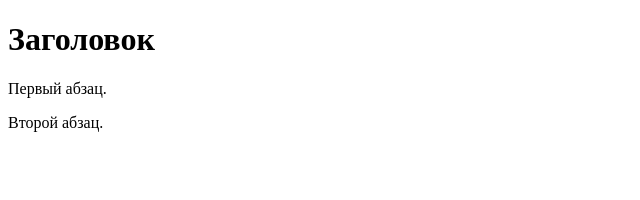
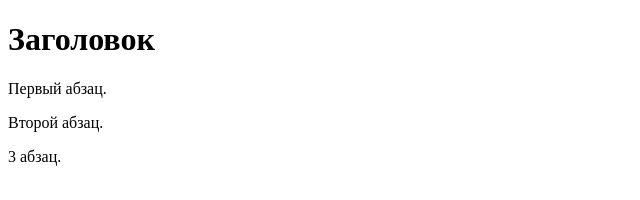
Before and after one commit to Gulnur05/main1, a plain HTML site: page index.html in a window 1280 px wide. Shown: the full height of the page, 0-640 px from the left. Drawn offline with Linux system fonts and the light colour scheme.

Commit message:
update index

```diff
--- a/index.html
+++ b/index.html
@@ -9,5 +9,6 @@
   <!-- Комментарий -->
   <p>Первый абзац.</p>
   <p>Второй абзац.</p>
+  <p>3 абзац.</p>
  </body>
 </html>
```
